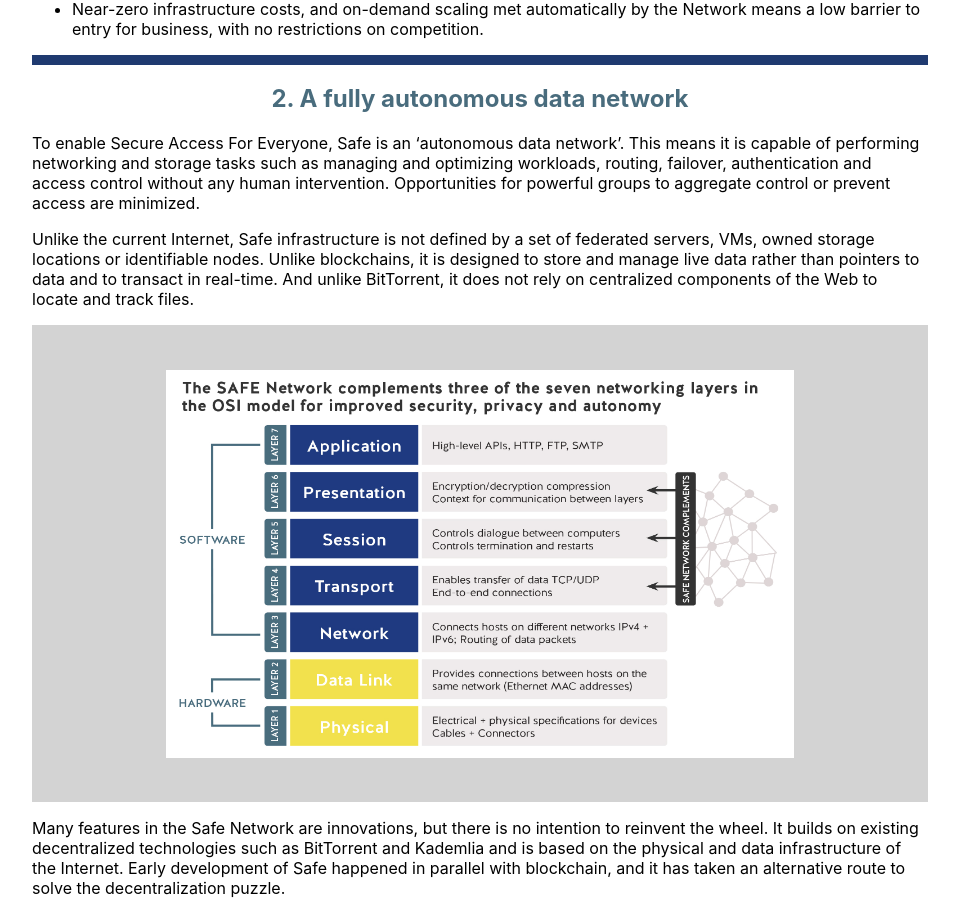
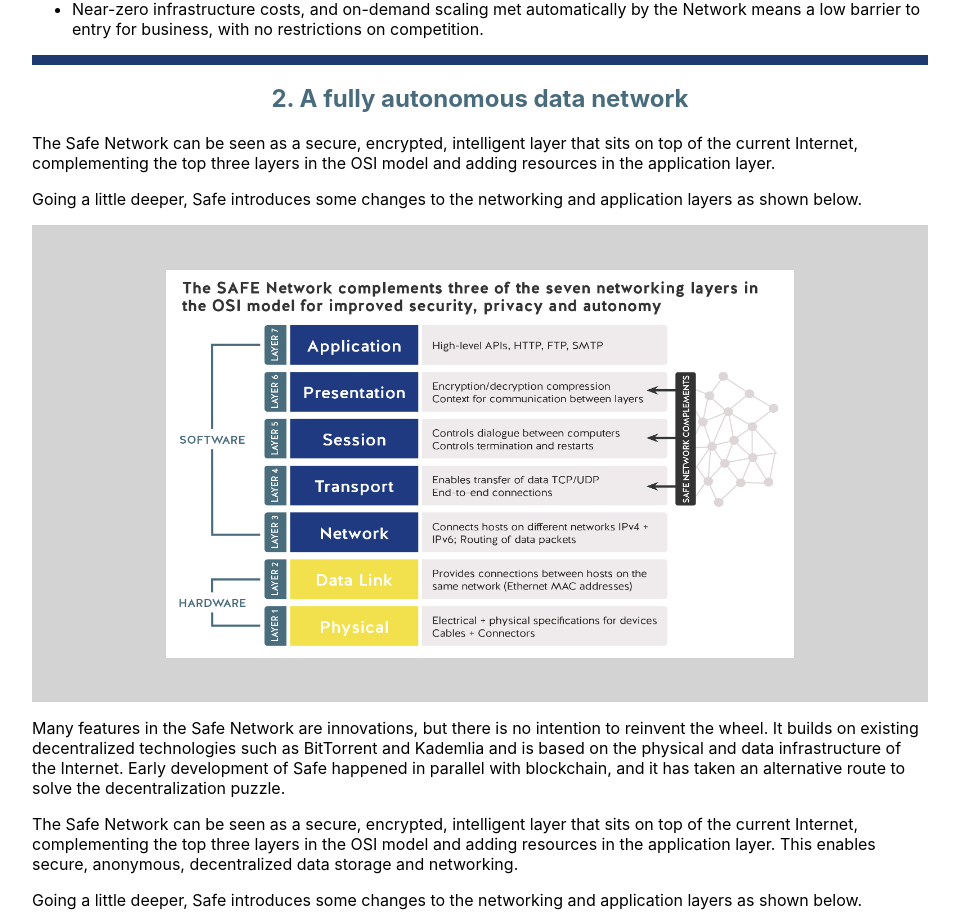
Before and after one commit to safenetwork/primer.safenetwork.org, a React (Create React App) app: page / in a window 1280 px wide. Shown: the part 4894-5809 px from the top of the page, without its empty margins (160-1119 px from the left). Built offline with nearby package versions, Linux system fonts and the light colour scheme; the HTML template or start-up script is replaced by a standard one.

Commit message:
Update Chap2.js

```diff
--- a/src/pages/Chap2.js
+++ b/src/pages/Chap2.js
@@ -13,12 +13,9 @@
 
 
 
-<p>To enable Secure Access For Everyone, Safe is an &lsquo;autonomous data network&rsquo;. This means it is capable of performing networking and storage tasks such as managing and optimizing workloads, routing, failover, authentication and access control without any human intervention. Opportunities for powerful groups to aggregate control or prevent access are minimized.</p>
+<p>The Safe Network can be seen as a secure, encrypted, intelligent layer that sits on top of the current Internet, complementing the top three layers in the OSI model and adding resources in the application layer. </p>
 
-
-
-<p>Unlike the current Internet, Safe infrastructure is not defined by a set of federated servers, VMs, owned storage locations or identifiable nodes. Unlike blockchains, it is designed to store and manage live data rather than pointers to data and to transact in real-time. And unlike BitTorrent, it does not rely on centralized components of the Web to locate and track files.</p>
-
+<p>Going a little deeper, Safe introduces some changes to the networking and application layers as shown below.</p>
 
 
 <div className="Full-width-pic" align="center">
```
